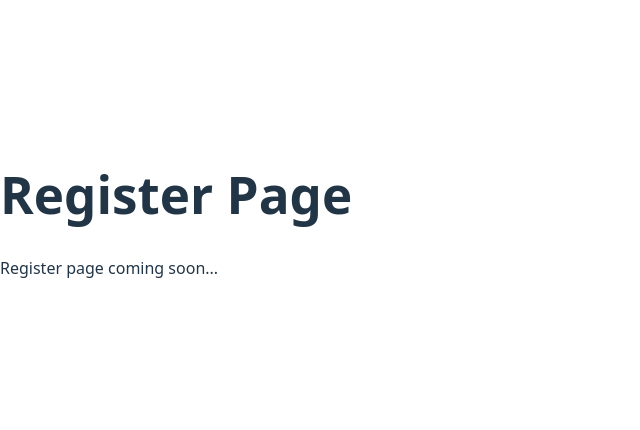
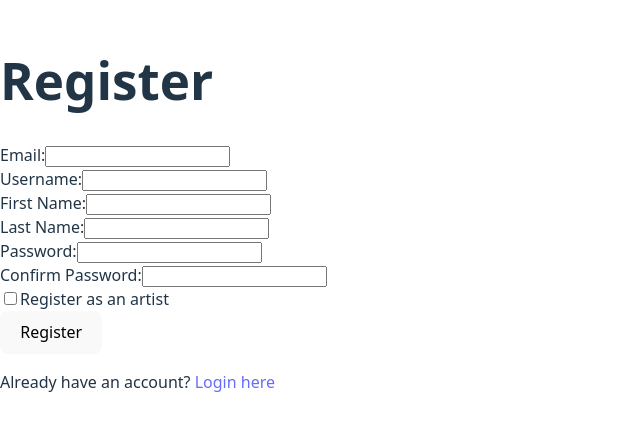
Before and after one commit to SquidIcarus/the-gallery-collective-frontend, a React (Vite) app: page /register in a window 1280 px wide. Shown: the part 186-616 px from the top of the page, without its empty margins (0-640 px from the left). Built offline with nearby package versions, Linux system fonts and the light colour scheme; no server answers.

Commit message:
add functioning register page

```diff
--- a/src/pages/Register.jsx
+++ b/src/pages/Register.jsx
@@ -1,8 +1,166 @@
+import { useState, useContext } from 'react';
+import { useNavigate, Link } from 'react-router-dom';
+import { AuthContext } from '../contexts/UserContext';
+
 function Register() {
+    const navigate = useNavigate();
+    const { register } = useContext(AuthContext);
+
+    const [formData, setFormData] = useState({
+        email: '',
+        username: '',
+        password: '',
+        password_confirmation: '',
+        first_name: '',
+        last_name: '',
+        is_artist: false,
+    });
+
+    const [error, setError] = useState('');
+    const [success, setSuccess] = useState('');
+    const [isLoading, setIsLoading] = useState(false);
+
+    const handleChange = (e) => {
+        const value = e.target.type === 'checkbox' ? e.target.checked : e.target.value;
+        setFormData({
+            ...formData,
+            [e.target.name]: value
+        });
+    };
+
+    const handleSubmit = async (e) => {
+        e.preventDefault();
+        setError('');
+        setSuccess('');
+
+        if (formData.password !== formData.password_confirmation) {
+            setError('Passwords do not match.');
+            return;
+        }
+
+        setIsLoading(true);
+
+        try {
+            const response = await register(formData);
+            console.log('Registration successful:', response);
+            setSuccess('Registration successful! You can now log in.');
+            setTimeout(() => {
+                navigate('/login');
+            }, 1000);
+        } catch (err) {
+            console.error('Registration error:', err);
+
+            if (err.response?.data) {
+                const errorData = err.response.data;
+                if (typeof errorData === 'object') {
+                    const errorMessages = Object.entries(errorData)
+                        .map(([Field, Messages]) => `${Field}: ${Messages.join(' ')}`)
+                        .join(' ');
+                        setError(errorMessages);
+                } else {
+                    setError(errorData);
+                }
+            } else {
+                setError('Registration failed. Please try again.');
+            }
+        } finally {
+            setIsLoading(false);
+        }
+    };
+
     return (
         <div>
-            <h1>Register Page</h1>
-            <p>Register page coming soon...</p>
+            <h1>Register</h1>
+
+            <form onSubmit={handleSubmit}>
+                {error && <p>{error}</p>}
+                {success && <p>{success}</p>}
+
+                <div>
+                    <label htmlFor='email'>Email:</label>
+                    <input
+                        type='email'
+                        id='email'
+                        name='email'
+                        value={formData.email}
+                        onChange={handleChange}
+                        required
+                    />
+                </div>
+                <div>
+                    <label htmlFor='username'>Username:</label>
+                    <input
+                        type='text'
+                        id='username'
+                        name='username'
+                        value={formData.username}
+                        onChange={handleChange}
+                        required
+                    />
+                </div>
+                <div>
+                    <label htmlFor='first_name'>First Name:</label>
+                    <input
+                        type='text'
+                        id='first_name'
+                        name='first_name'
+                        value={formData.first_name}
+                        onChange={handleChange}
+                        required
+                    />
+                </div>
+                <div>
+                    <label htmlFor='last_name'>Last Name:</label>
+                    <input
+                        type='text'
+                        id='last_name'
+                        name='last_name'
+                        value={formData.last_name}
+                        onChange={handleChange}
+                        required
+                    />
+                </div>
+                <div>
+                    <label htmlFor='password'>Password:</label>
+                    <input
+                        type='password'
+                        id='password'
+                        name='password'
+                        value={formData.password}
+                        onChange={handleChange}
+                        required
+                    />
+                </div>
+                <div>
+                    <label htmlFor='password_confirmation'>Confirm Password:</label>
+                    <input
+                        type='password'
+                        id='password_confirmation'
+                        name='password_confirmation'
+                        value={formData.password_confirmation}
+                        onChange={handleChange}
+                        required
+                    />
+                </div>
+                <div>
+                    <label>
+                        <input
+                            type='checkbox'
+                            name='is_artist'
+                            checked={formData.is_artist}
+                            onChange={handleChange}
+                        />
+                        Register as an artist
+                    </label>
+                </div>
+                    <button type='submit' disabled={isLoading}>
+                        {isLoading ? 'Registering...' : 'Register'}
+                    </button>
+            </form>
+
+            <p>
+                Already have an account? <Link to="/login">Login here</Link>
+            </p>
         </div>
     );
 }
```
